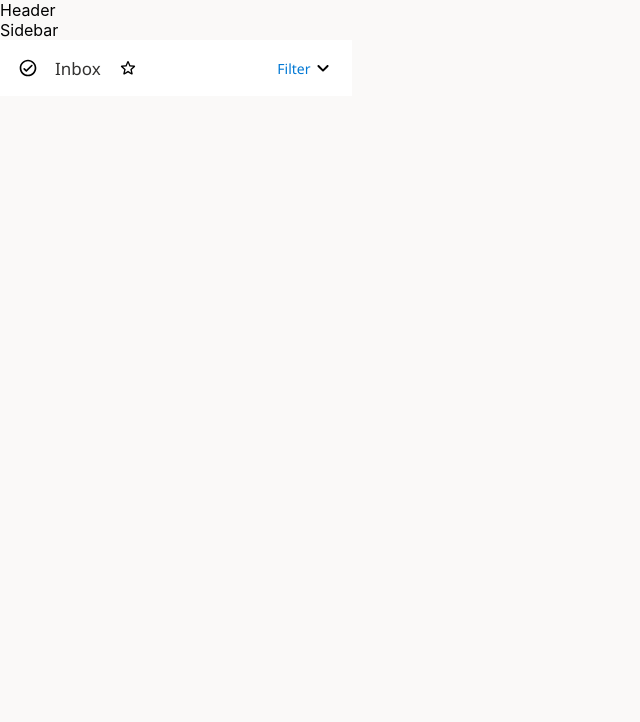
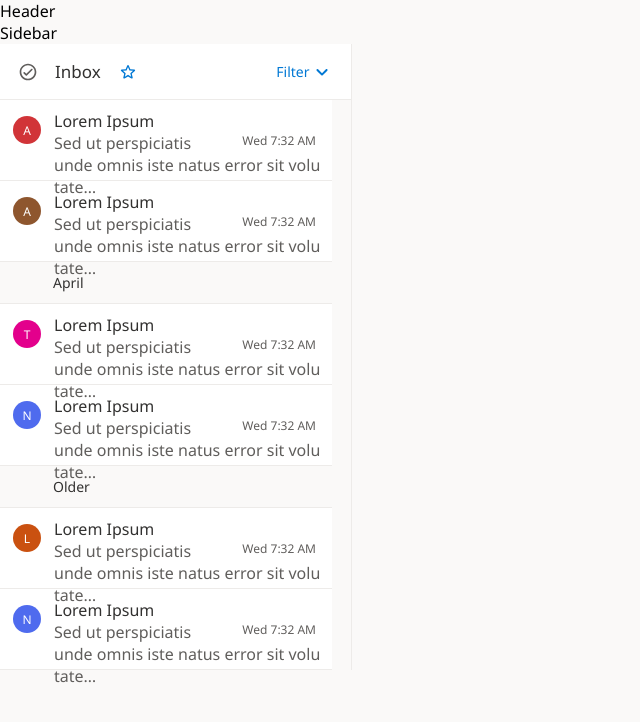
Before and after one commit to abudiab/Outlook-React, a React (Create React App) app in the folder outlook-clone/: page / in a window 1280 px wide. Shown: the top 722 px of the page, without its empty margins (0-640 px from the left). Built offline with nearby package versions, Linux system fonts and the light colour scheme.

Commit message:
completed inbox part 1

```diff
--- a/outlook-clone/src/components/inbox/InboxCard.js
+++ b/outlook-clone/src/components/inbox/InboxCard.js
@@ -1,7 +1,23 @@
 import React from "react";
 
-const InboxCard = () => {
-  return <div className="inbox-card"></div>;
+const InboxCard = (props) => {
+  return (
+    <div className="inbox-card">
+      <div className="inbox-card__icon-box">
+        <div className="inbox-card__icon" style={{ background: props.color }}>
+          <h2>{props.text}</h2>
+        </div>
+      </div>
+
+      <div className="inbox-card__card-content">
+        <h2 className="card-content__title">Lorem Ipsum</h2>
+        <span className="card-content__date">{props.date}</span>
+        <p className="card-content__body">
+          Sed ut perspiciatis unde omnis iste natus error sit volu tate…
+        </p>
+      </div>
+    </div>
+  );
 };
 
 export default InboxCard;
--- a/outlook-clone/src/components/inbox/InboxCards.js
+++ b/outlook-clone/src/components/inbox/InboxCards.js
@@ -1,11 +1,18 @@
 import React from "react";
 import InboxCard from "./InboxCard";
+import Separator from "./Separator";
 
 const InboxCards = () => {
   return (
     <div className="inbox-cards">
-      <InboxCard />
-      <InboxCard />
+      <InboxCard color="#D13438" text="A" date="Wed 7:32 AM" />
+      <InboxCard color="#8E562E" text="A" date="Wed 7:32 AM" />
+      <Separator text="April" />
+      <InboxCard color="#E3008C" text="T" date="Wed 7:32 AM" />
+      <InboxCard color="#4F6BEE" text="N" date="Wed 7:32 AM" />
+      <Separator text="Older" />
+      <InboxCard color="#CA5110" text="L" date="Wed 7:32 AM" />
+      <InboxCard color="#4F6BEE" text="N" date="Wed 7:32 AM" />
     </div>
   );
 };
--- a/outlook-clone/src/components/inbox/InboxHeader.js
+++ b/outlook-clone/src/components/inbox/InboxHeader.js
@@ -7,14 +7,17 @@ const InboxHeader = () => {
   return (
     <div className="inbox-header">
       <div className="inbox-header__section title">
-        <CheckCircleOutlineRoundedIcon fontSize="small" />
+        <CheckCircleOutlineRoundedIcon
+          fontSize="small"
+          style={{ color: "#605E5C" }}
+        />
         <h2 className="section-title">Inbox</h2>
-        <StarOutlineRoundedIcon fontSize="small" />
+        <StarOutlineRoundedIcon fontSize="small" style={{ color: "#0178D4" }} />
       </div>
 
       <div className="inbox-header__section filters">
         <h3>Filter</h3>
-        <ExpandMoreRoundedIcon />
+        <ExpandMoreRoundedIcon style={{ color: "#0178D4" }} />
       </div>
     </div>
   );
--- /dev/null
+++ b/outlook-clone/src/components/inbox/Separator.js
@@ -0,0 +1,12 @@
+import React from "react";
+
+const Separator = (props) => {
+  const text = props.text;
+  return (
+    <div className="separator">
+      <p>{text}</p>
+    </div>
+  );
+};
+
+export default Separator;
--- a/outlook-clone/src/components/inbox/inbox.css
+++ b/outlook-clone/src/components/inbox/inbox.css
@@ -1,12 +1,16 @@
+@import url("https://fonts.googleapis.com/css2?family=Roboto:wght@300;400;500;700&display=swap");
+
 * {
   margin: 0px;
   padding: 0px;
+  box-sizing: border-box;
+  font-family: "Segoe UI", "Roboto", sans-serif;
 }
 
 #inbox {
   background: #faf9f8;
   width: 352px;
-  font-family: "Segoe UI", Tahoma, Geneva, Verdana, sans-serif;
+  border-right: 0.5px solid #edebe9;
 }
 
 .inbox-header {
@@ -15,6 +19,7 @@
   justify-content: space-between;
   height: 56px;
   padding: 0 17.5px;
+  border-bottom: 0.5px solid #edebe9;
 }
 
 .inbox-header__section {
@@ -44,3 +49,67 @@
   background: #faf9f8;
   padding-right: 19px;
 }
+
+.inbox-card {
+  width: 100%;
+  height: 81px;
+  background: #fff;
+  display: flex;
+  justify-content: space-around;
+  font-size: 16px;
+  font-weight: 400;
+  border-bottom: 0.5px solid #edebe9;
+}
+
+.inbox-card__icon {
+  width: 28px;
+  height: 28px;
+  background: #8e562e;
+  border-radius: 50%;
+  padding: 6px;
+  text-align: center;
+  margin: 16px 13px;
+}
+
+.inbox-card__icon h2 {
+  font-size: 12px;
+  font-weight: 400;
+  color: #fff;
+}
+
+.inbox-card__card-content {
+  padding: 10px 0;
+}
+
+.inbox-card__card-content h2 {
+  font-size: 16px;
+  font-weight: 400;
+  color: #323130;
+}
+.card-content__date {
+  float: right;
+  font-size: 12px;
+  font-weight: 400;
+  color: #605e5c;
+  margin: 0 16px;
+}
+
+.inbox-card__card-content p {
+  color: #605e5c;
+}
+
+.separator {
+  height: 42px;
+  width: 100%;
+  background: #faf9f8;
+  font-size: 14px;
+  font-weight: 400;
+  color: #323130;
+  display: flex;
+  align-items: center;
+  border-bottom: 0.5px solid #edebe9;
+}
+
+.separator p {
+  margin-left: 53px;
+}
```
